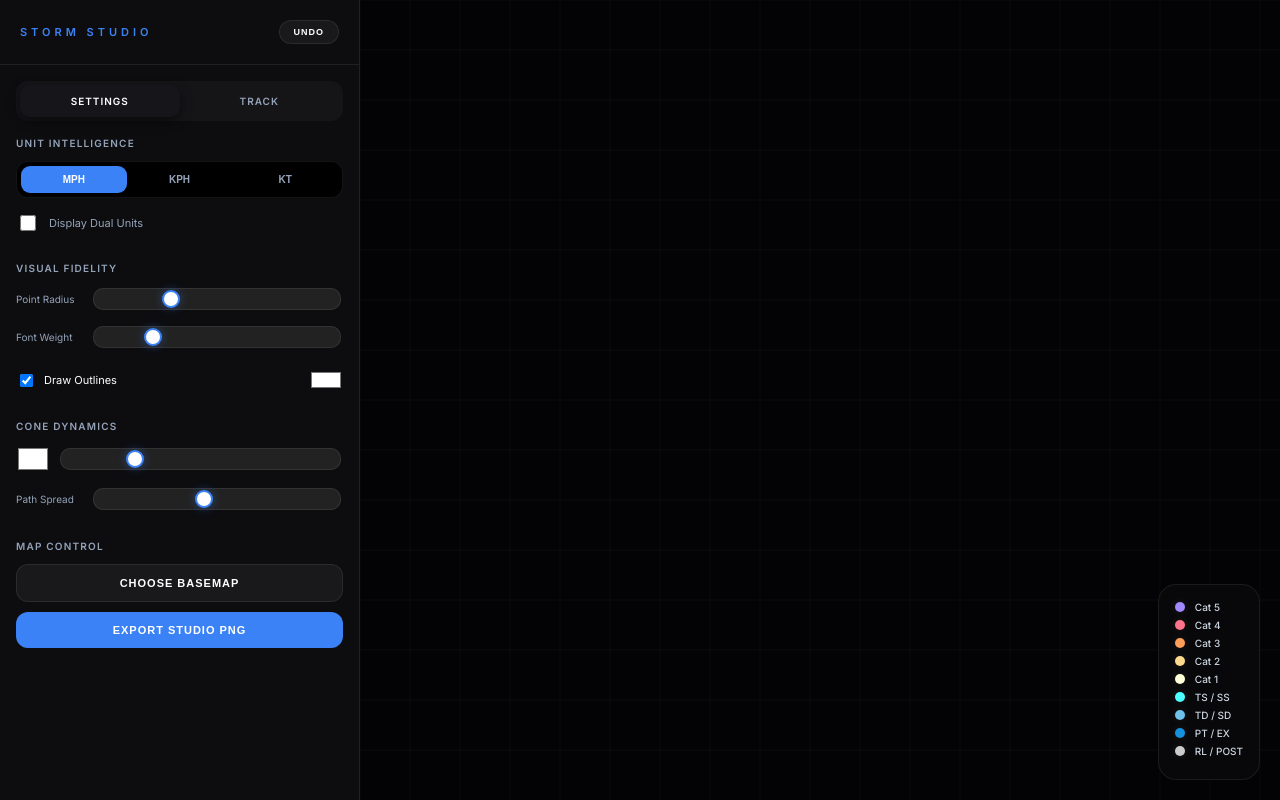
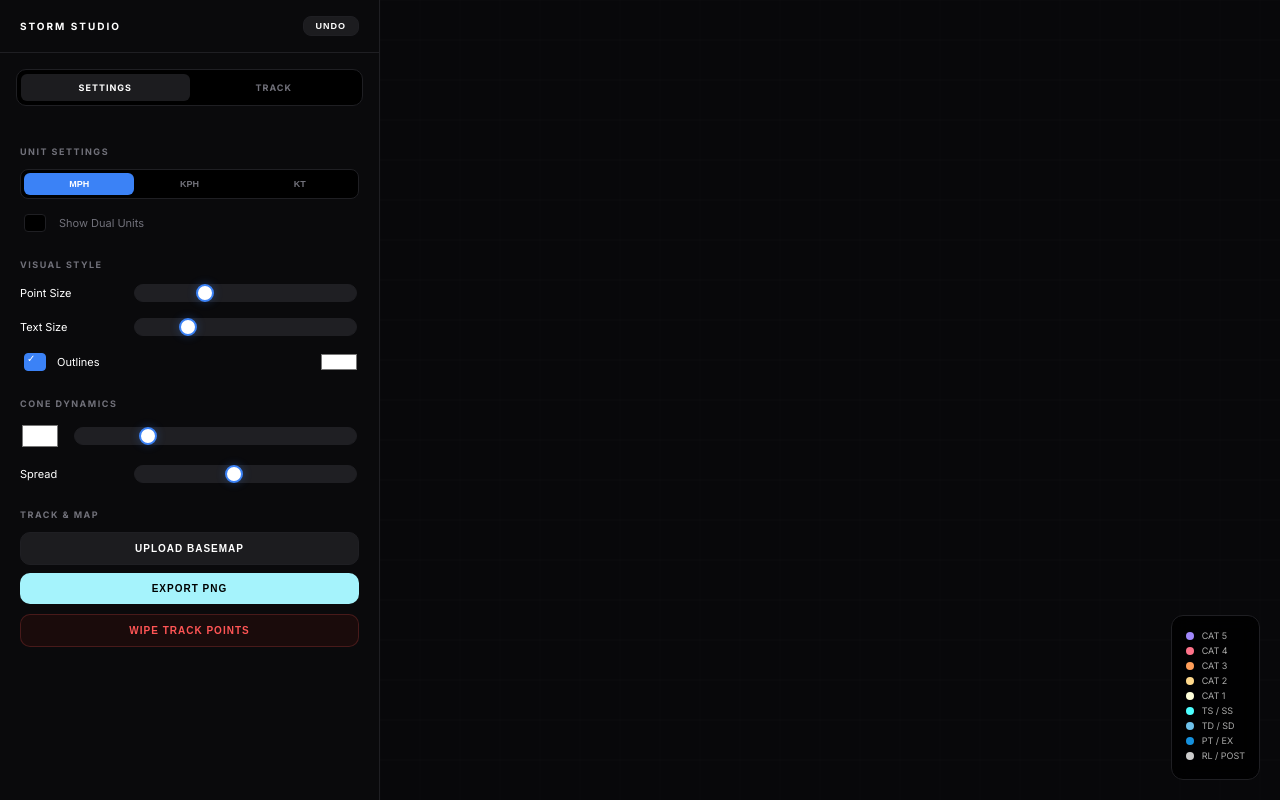
Before and after one commit to rightside124/Cyclone-Cone-Maker, a plain HTML site: page index.html in a window 1280 px wide. Drawn offline with Linux system fonts and the light colour scheme.

Commit message:
Update index.html

```diff
--- a/index.html
+++ b/index.html
@@ -4,117 +4,125 @@
     <meta charset="UTF-8">
     <meta name="viewport" content="width=device-width, initial-scale=1.0, maximum-scale=1.0, user-scalable=no">
     <title>Storm Studio | Pro</title>
-    <link href="https://fonts.googleapis.com/css2?family=Inter:wght@300;400;500;600&display=swap" rel="stylesheet">
+    <link href="https://fonts.googleapis.com/css2?family=Inter:wght@400;600;700&display=swap" rel="stylesheet">
     <style>
         :root {
             --accent: #3b82f6;
-            --bg: #030303;
-            --panel: #0d0d10;
-            --border: rgba(255, 255, 255, 0.08);
-            --card: #15151a;
-            --input-bg: #000000;
-            --text-dim: #94a3b8;
-            --radius: 14px;
+            --bg: #000000;
+            --panel: #0a0a0c;
+            --border: #1f1f23;
+            --card: #0d0d0f;
+            --input-bg: #000;
+            --text-dim: #71717a;
+            --sidebar-width: 380px;
+            --radius: 10px;
         }
         * { box-sizing: border-box; -webkit-tap-highlight-color: transparent; }
         body {
             font-family: 'Inter', sans-serif; background: var(--bg); color: #fff;
             margin: 0; display: flex; height: 100vh; overflow: hidden;
-            flex-direction: row;
         }
 
-        /* Sidebar Design */
+        /* Sidebar Layout */
         .sidebar {
-            width: 360px; background: var(--panel); border-right: 1px solid var(--border);
-            display: flex; flex-direction: column; z-index: 20; transition: transform 0.3s ease;
+            width: var(--sidebar-width); min-width: var(--sidebar-width);
+            background: var(--panel); border-right: 1px solid var(--border);
+            display: flex; flex-direction: column; z-index: 50;
         }
         .sidebar-header {
-            padding: 20px; border-bottom: 1px solid var(--border);
+            padding: 16px 20px; border-bottom: 1px solid var(--border);
             display: flex; justify-content: space-between; align-items: center;
         }
-        .sidebar-header h1 { font-size: 11px; margin: 0; text-transform: uppercase; letter-spacing: 4px; color: var(--accent); font-weight: 700; }
+        .sidebar-header h1 { font-size: 10px; margin: 0; text-transform: uppercase; letter-spacing: 2px; color: #fff; font-weight: 700; }
 
-        /* Modern Tabs */
-        .tabs { display: flex; padding: 4px; background: rgba(255,255,255,0.03); margin: 16px; border-radius: 12px; }
+        .tabs { display: flex; padding: 4px; background: #000; margin: 16px; border-radius: var(--radius); border: 1px solid var(--border); }
         .tab {
-            flex: 1; padding: 10px; font-size: 10px; text-transform: uppercase; letter-spacing: 1px;
-            text-align: center; cursor: pointer; color: var(--text-dim); transition: 0.3s cubic-bezier(0.4, 0, 0.2, 1);
-            border-radius: 10px; font-weight: 600;
+            flex: 1; padding: 8px; font-size: 9px; text-transform: uppercase; letter-spacing: 1px;
+            text-align: center; cursor: pointer; color: var(--text-dim); transition: 0.2s;
+            border-radius: 6px; font-weight: 700;
         }
-        .tab.active { color: #fff; background: var(--card); box-shadow: 0 4px 12px rgba(0,0,0,0.5); }
+        .tab.active { color: #fff; background: #1c1c1f; }
 
-        .tab-content { flex: 1; overflow-y: auto; padding: 0 16px 16px 16px; display: none; }
+        .tab-content { flex: 1; overflow-y: auto; padding: 0 20px 20px 20px; display: none; }
         .tab-content.active { display: block; }
 
-        .section { margin-bottom: 28px; }
-        label { font-size: 10px; text-transform: uppercase; color: var(--text-dim); letter-spacing: 1.2px; display: block; margin-bottom: 12px; font-weight: 600; }
+        .section-label { font-size: 9px; text-transform: uppercase; color: var(--text-dim); letter-spacing: 1.5px; display: block; margin: 24px 0 12px 0; font-weight: 700; }
 
-        /* Sleek Circle Sliders */
+        /* Studio Circle Sliders */
+        .slider-row { display: flex; align-items: center; gap: 12px; margin-bottom: 12px; }
+        .slider-label { font-size: 11px; width: 100px; color: #fff; }
         input[type="range"] {
-            -webkit-appearance: none; width: 100%; height: 5px; background: #222; border-radius: 10px; outline: none;
+            -webkit-appearance: none; flex: 1; height: 6px; background: #1f1f23; border-radius: 10px; outline: none;
         }
         input[type="range"]::-webkit-slider-thumb {
-            -webkit-appearance: none; width: 18px; height: 18px; background: #fff; border-radius: 50%; cursor: pointer;
-            border: 2px solid var(--accent); box-shadow: 0 0 10px rgba(59, 130, 246, 0.4);
+            -webkit-appearance: none; width: 18px; height: 18px; background: #fff; cursor: pointer; border-radius: 50%;
+            border: 2px solid var(--accent); box-shadow: 0 0 10px rgba(59, 130, 246, 0.3);
+        }
+
+        /* Rounded Square Checkboxes & Inputs */
+        input[type="checkbox"] {
+            -webkit-appearance: none;
+            width: 16px; height: 16px; border: 1px solid var(--border);
+            border-radius: 4px; background: #000; cursor: pointer; position: relative;
+        }
+        input[type="checkbox"]:checked { background: var(--accent); border-color: var(--accent); }
+        input[type="checkbox"]:checked::after {
+            content: '✓'; color: white; position: absolute; font-size: 10px; left: 2px; top: -1px;
         }
 
         input, select {
             background: var(--input-bg); border: 1px solid var(--border); color: #fff;
-            padding: 10px 12px; border-radius: 10px; font-size: 12px; width: 100%; transition: border 0.2s;
+            padding: 8px 10px; border-radius: 8px; font-size: 12px; width: 100%; transition: 0.2s;
         }
         input:focus { border-color: var(--accent); outline: none; }
 
         /* Point Cards */
         .point-card {
             background: var(--card); border: 1px solid var(--border);
-            padding: 14px; border-radius: 16px; margin-bottom: 12px;
-            box-shadow: 0 4px 20px rgba(0,0,0,0.2);
+            padding: 12px; border-radius: 10px; margin-bottom: 8px;
         }
-        .card-row { display: flex; gap: 8px; margin-bottom: 8px; align-items: center; }
-        .point-num { font-size: 11px; font-weight: 700; color: var(--accent); min-width: 28px; opacity: 0.8; }
+        .card-row { display: flex; gap: 6px; margin-bottom: 6px; align-items: center; }
+        .point-id { font-size: 10px; font-weight: 800; color: #3b82f6; width: 22px; }
 
-        /* Main Viewport */
-        .viewport { flex: 1; position: relative; background: #000; overflow: hidden; display: flex; align-items: center; justify-content: center; }
-        canvas { background: #050507; }
+        /* Viewport & Canvas */
+        .viewport {
+            flex: 1; position: relative; background: #050507; overflow: hidden;
+            display: flex; align-items: center; justify-content: center;
+        }
+        canvas { display: block; }
 
-        /* Sleek Legend */
         .legend {
-            position: absolute; bottom: 20px; right: 20px; background: rgba(10, 10, 12, 0.8);
-            padding: 16px; border-radius: 18px; border: 1px solid var(--border); backdrop-filter: blur(20px);
-            z-index: 5; font-size: 10px;
+            position: absolute; bottom: 20px; right: 20px; background: rgba(0,0,0,0.8);
+            padding: 14px; border-radius: 12px; border: 1px solid var(--border); backdrop-filter: blur(10px);
+            z-index: 10; font-size: 9px;
         }
-        .leg-item { display: flex; align-items: center; margin-bottom: 6px; gap: 10px; color: #cbd5e1; font-weight: 500; }
-        .dot { width: 10px; height: 10px; border-radius: 50%; box-shadow: 0 0 8px rgba(255,255,255,0.1); }
+        .leg-item { display: flex; align-items: center; margin-bottom: 4px; gap: 8px; color: #aaa; text-transform: uppercase; }
+        .dot { width: 8px; height: 8px; border-radius: 50%; }
 
-        /* Buttons */
+        /* Rounded Studio Buttons */
         .btn {
-            background: var(--accent); color: white; border: none; padding: 12px 16px;
-            border-radius: 12px; cursor: pointer; font-size: 11px; font-weight: 700; transition: 0.2s;
+            background: var(--accent); color: white; border: none; padding: 10px;
+            border-radius: 10px; cursor: pointer; font-size: 10px; font-weight: 700; transition: 0.2s;
             text-transform: uppercase; letter-spacing: 1px; width: 100%;
         }
-        .btn-secondary { background: rgba(255,255,255,0.05); color: #fff; border: 1px solid var(--border); }
-        .btn-secondary:hover { background: rgba(255,255,255,0.1); }
-        .btn-danger { background: #1a0b0b; color: #ff5555; border: 1px solid rgba(255,85,85,0.2); }
+        .btn-secondary { background: #1c1c1f; color: #fff; border: 1px solid var(--border); margin-bottom: 8px; }
+        .btn-danger { background: #1a0b0b; color: #ff5555; border: 1px solid rgba(255,85,85,0.2); margin-top: 10px; }
 
-        /* Pill Unit Toggle */
-        .unit-toggle {
-            display: flex; background: #000; border-radius: 12px; padding: 4px; border: 1px solid var(--border);
+        .pill-toggle { display: flex; background: #000; border-radius: 8px; padding: 3px; border: 1px solid var(--border); }
+        .pill {
+            flex: 1; border: none; background: none; color: var(--text-dim); font-size: 9px;
+            padding: 6px; cursor: pointer; border-radius: 6px; font-weight: 700; transition: 0.2s;
         }
-        .unit-pill {
-            flex: 1; border: none; background: none; color: var(--text-dim); font-size: 10px; padding: 8px;
-            cursor: pointer; border-radius: 9px; font-weight: 700; transition: 0.3s;
-        }
-        .unit-pill.active { background: var(--accent); color: white; }
+        .pill.active { background: #3b82f6; color: white; }
 
         @media (max-width: 768px) {
             body { flex-direction: column; }
-            .sidebar { width: 100%; height: 45vh; order: 2; border-right: none; border-top: 1px solid var(--border); }
-            .viewport { height: 55vh; order: 1; }
-            .legend { scale: 0.85; bottom: 10px; right: 10px; }
+            .sidebar { width: 100%; height: 45%; order: 2; border-right: none; border-top: 1px solid var(--border); }
+            .viewport { height: 55%; order: 1; }
         }
 
         ::-webkit-scrollbar { width: 4px; }
-        ::-webkit-scrollbar-thumb { background: #333; border-radius: 10px; }
+        ::-webkit-scrollbar-thumb { background: #222; border-radius: 10px; }
     </style>
 </head>
 <body>
@@ -122,7 +130,7 @@
     <div class="sidebar">
         <div class="sidebar-header">
             <h1>Storm Studio</h1>
-            <button class="btn btn-secondary" style="width:auto; padding:6px 14px; font-size:9px" onclick="undo()">Undo</button>
+            <button class="btn btn-secondary" style="width:auto; padding:4px 12px; margin:0; font-size:9px; border-radius:8px;" onclick="undo()">Undo</button>
         </div>
 
         <div class="tabs">
@@ -131,59 +139,54 @@
         </div>
 
         <div id="controls" class="tab-content active">
-            <div class="section">
-                <label>Unit Intelligence</label>
-                <div class="unit-toggle" id="unitToggle">
-                    <button class="unit-pill active" onclick="setUnit('mph')">MPH</button>
-                    <button class="unit-pill" onclick="setUnit('kph')">KPH</button>
-                    <button class="unit-pill" onclick="setUnit('kt')">KT</button>
+            <span class="section-label">Unit Settings</span>
+            <div class="pill-toggle">
+                <button class="pill active" onclick="setUnit('mph')">MPH</button>
+                <button class="pill" onclick="setUnit('kph')">KPH</button>
+                <button class="pill" onclick="setUnit('kt')">KT</button>
             </div>
-                <div style="display:flex; align-items:center; gap:10px; margin-top:14px;">
-                    <input type="checkbox" id="showMultiUnit" style="width:16px; height:16px; border-radius:4px;">
-                    <span style="font-size:11px; color:var(--text-dim)">Display Dual Units</span>
-                </div>
+            <div style="display:flex; align-items:center; gap:10px; margin-top:12px;">
+                <input type="checkbox" id="showMultiUnit">
+                <span style="font-size:11px; color:var(--text-dim)">Show Dual Units</span>
             </div>
 
-            <div class="section">
-                <label>Visual Fidelity</label>
-                <div class="card-row">
-                    <span style="font-size:10px; width:90px; color:var(--text-dim)">Point Radius</span>
+            <span class="section-label">Visual Style</span>
+            <div class="slider-row">
+                <span class="slider-label">Point Size</span>
                 <input type="range" id="pointSize" min="4" max="22" value="9">
             </div>
-                <div class="card-row" style="margin-top:12px">
-                    <span style="font-size:10px; width:90px; color:var(--text-dim)">Font Weight</span>
+            <div class="slider-row">
+                <span class="slider-label">Text Size</span>
                 <input type="range" id="textSize" min="8" max="24" value="11">
             </div>
-                <div class="card-row" style="margin-top:18px">
-                    <input type="checkbox" id="pointOutline" checked style="width:auto">
-                    <span style="font-size:11px">Draw Outlines</span>
-                    <input type="color" id="outlineColor" value="#ffffff" style="width:34px; height:24px; padding:0; border:none; background:none; margin-left:auto; cursor:pointer;">
+            <div style="display:flex; justify-content:space-between; align-items:center; margin-top:10px">
+                <div style="display:flex; align-items:center; gap:8px">
+                    <input type="checkbox" id="pointOutline" checked>
+                    <span style="font-size:11px">Outlines</span>
                 </div>
+                <input type="color" id="outlineColor" value="#ffffff" style="width:40px; height:24px; padding:0; border:none; background:none;">
             </div>
 
-            <div class="section">
-                <label>Cone Dynamics</label>
-                <div class="card-row">
-                    <input type="color" id="coneColor" value="#ffffff" style="width:40px; height:30px; padding:0; border:none; background:none; cursor:pointer;">
+            <span class="section-label">Cone Dynamics</span>
+            <div class="slider-row">
+                <input type="color" id="coneColor" value="#ffffff" style="width:40px; height:30px; padding:0; border:none; background:none;">
                 <input type="range" id="coneOpacity" min="1" max="10" value="3">
             </div>
-                <div class="card-row" style="margin-top:12px">
-                    <span style="font-size:10px; width:90px; color:var(--text-dim)">Path Spread</span>
+            <div class="slider-row">
+                <span class="slider-label">Spread</span>
                 <input type="range" id="coneGrowth" min="5" max="200" value="90">
             </div>
-            </div>
 
-            <div class="section">
-                <label>Map Control</label>
-                <button class="btn btn-secondary" style="margin-bottom:10px" onclick="document.getElementById('imageLoader').click()">Choose Basemap</button>
+            <span class="section-label">Track & Map</span>
+            <button class="btn btn-secondary" onclick="document.getElementById('imageLoader').click()">Upload Basemap</button>
             <input type="file" id="imageLoader" accept="image/*" style="display:none">
-                <button class="btn" onclick="confirmExport()">Export Studio PNG</button>
-            </div>
+            <button class="btn" style="background:#a5f3fc; color:#000" onclick="confirmExport()">Export PNG</button>
+
+            <button class="btn btn-danger" onclick="resetPoints()">Wipe Track Points</button>
         </div>
 
         <div id="points" class="tab-content">
             <div id="pointList"></div>
-            <button class="btn btn-danger" style="margin-top:10px;" onclick="resetPoints()">Wipe Track</button>
         </div>
     </div>
 
@@ -196,7 +199,6 @@
     const canvas = document.getElementById('stormCanvas');
     const ctx = canvas.getContext('2d');
 
-    // Official Category Color Scheme
     const SCHEME = [
         { label: "Cat 5", min: 157, color: "#A188FC" },
         { label: "Cat 4", min: 130, color: "#FF738A" },
@@ -216,8 +218,23 @@
 
     function resizeCanvas() {
         const container = canvas.parentElement;
-        canvas.width = container.clientWidth;
-        canvas.height = container.clientHeight;
+        const availableWidth = container.clientWidth;
+        const availableHeight = container.clientHeight;
+
+        if (bgImage) {
+            const imgAspect = bgImage.width / bgImage.height;
+            const viewAspect = availableWidth / availableHeight;
+            if (viewAspect > imgAspect) {
+                canvas.height = availableHeight;
+                canvas.width = availableHeight * imgAspect;
+            } else {
+                canvas.width = availableWidth;
+                canvas.height = availableWidth / imgAspect;
+            }
+        } else {
+            canvas.width = availableWidth;
+            canvas.height = availableHeight;
+        }
         draw();
     }
     window.addEventListener('resize', resizeCanvas);
@@ -233,9 +250,7 @@
     function setUnit(unit) {
         const oldUnit = currentUnit;
         currentUnit = unit;
-        document.querySelectorAll('.unit-pill').forEach(b => {
-            b.classList.toggle('active', b.innerText.toLowerCase() === unit);
-        });
+        document.querySelectorAll('.pill').forEach(b => b.classList.toggle('active', b.innerText.toLowerCase() === unit));
         points.forEach(p => p.wind = convertWind(p.wind, oldUnit, unit));
         updateSidebar();
         draw();
@@ -246,12 +261,10 @@
         if (from === 'mph') mph = val;
         else if (from === 'kph') mph = val / 1.60934;
         else if (from === 'kt') mph = val * 1.15078;
-
         let result;
         if (to === 'mph') result = mph;
         else if (to === 'kph') result = mph * 1.60934;
         else if (to === 'kt') result = mph / 1.15078;
-
         return Math.round(result / 5) * 5;
     }
 
@@ -260,7 +273,7 @@
             const reader = new FileReader();
             reader.onload = (event) => {
                 bgImage = new Image();
-                bgImage.onload = draw;
+                bgImage.onload = resizeCanvas;
                 bgImage.src = event.target.result;
             };
             reader.readAsDataURL(this.files[0]);
@@ -271,12 +284,11 @@
         ctx.clearRect(0, 0, canvas.width, canvas.height);
         if (bgImage) ctx.drawImage(bgImage, 0, 0, canvas.width, canvas.height);
         else {
-            ctx.fillStyle = "#030305"; ctx.fillRect(0,0,canvas.width, canvas.height);
-            ctx.strokeStyle = "rgba(255,255,255,0.03)";
-            for(let i=0; i<canvas.width; i+=50) { ctx.beginPath(); ctx.moveTo(i,0); ctx.lineTo(i,canvas.height); ctx.stroke(); }
-            for(let i=0; i<canvas.height; i+=50) { ctx.beginPath(); ctx.moveTo(0,i); ctx.lineTo(canvas.width,i); ctx.stroke(); }
+            ctx.fillStyle = "#08080a"; ctx.fillRect(0,0,canvas.width, canvas.height);
+            ctx.strokeStyle = "rgba(255,255,255,0.02)";
+            for(let i=0; i<canvas.width; i+=40) { ctx.beginPath(); ctx.moveTo(i,0); ctx.lineTo(i,canvas.height); ctx.stroke(); }
+            for(let i=0; i<canvas.height; i+=40) { ctx.beginPath(); ctx.moveTo(0,i); ctx.lineTo(canvas.width,i); ctx.stroke(); }
         }
-
         if (points.length >= 2) renderCone();
         renderPoints();
     }
@@ -337,11 +349,11 @@
 
             if(i < points.length - 1) {
                 ctx.beginPath();
-                ctx.setLineDash([5, 5]);
+                ctx.setLineDash([4, 4]);
                 ctx.moveTo(p.x, p.y);
                 ctx.lineTo(points[i+1].x, points[i+1].y);
-                ctx.strokeStyle = "rgba(255,255,255,0.2)";
-                ctx.lineWidth = 1.5;
+                ctx.strokeStyle = "rgba(255,255,255,0.25)";
+                ctx.lineWidth = 1;
                 ctx.stroke();
                 ctx.setLineDash([]);
             }
@@ -352,35 +364,44 @@
             ctx.fill();
             if (hasOutline) {
                 ctx.strokeStyle = oColor;
-                ctx.lineWidth = 2.5;
+                ctx.lineWidth = 2;
                 ctx.stroke();
             }
 
             if (p.showLabel) {
-                ctx.shadowColor = "rgba(0,0,0,0.8)"; ctx.shadowBlur = 4;
-                ctx.fillStyle = "#fff";
-                ctx.font = `600 ${tSize}px Inter`;
+                // Legibility Enhancement: Halo/Outline logic
+                ctx.textAlign = "left";
+                ctx.textBaseline = "middle";
+                ctx.lineJoin = "round";
+
+                const drawTextWithHalo = (text, x, y, size, weight = "600", alpha = 1) => {
+                    ctx.font = `${weight} ${size}px Inter`;
+                    // Draw thick background halo for contrast
+                    ctx.strokeStyle = "rgba(0,0,0,0.7)";
+                    ctx.lineWidth = 4;
+                    ctx.strokeText(text, x, y);
+                    // Draw actual text
+                    ctx.fillStyle = `rgba(255,255,255,${alpha})`;
+                    ctx.fillText(text, x, y);
+                };
 
                 let dateStr = "";
                 if(p.date) {
-                    const parts = p.date.split('-');
-                    if(parts.length > 2) dateStr = `${parts[1]}/${parts[2]}`;
+                    const d = p.date.split('-');
+                    if(d.length === 3) dateStr = `${d[1]}/${d[2]}`;
                 }
                 let timeStr = p.time ? p.time.split(':')[0] + "z" : "";
 
                 let header = `${p.name} ${dateStr} ${timeStr}`.trim();
-                ctx.fillText(header, p.x + pRadius + 10, p.y - 1);
+                drawTextWithHalo(header, p.x + pRadius + 8, p.y - (tSize/2), tSize, "600", 1);
 
-                ctx.font = `500 ${tSize - 1.5}px Inter`;
-                ctx.fillStyle = "rgba(255,255,255,0.85)";
                 let windLabel = `${p.wind} ${currentUnit}`;
                 if(showMulti) {
                     const altUnit = currentUnit === 'mph' ? 'kph' : 'mph';
                     windLabel += ` / ${convertWind(p.wind, currentUnit, altUnit)} ${altUnit}`;
                 }
                 let subLabel = `${windLabel}${p.press ? ' | ' + p.press + 'mb' : ''}`;
-                ctx.fillText(subLabel, p.x + pRadius + 10, p.y + tSize + 1);
-                ctx.shadowBlur = 0;
+                drawTextWithHalo(subLabel, p.x + pRadius + 8, p.y + (tSize/2) + 2, tSize - 1, "500", 0.85);
             }
         });
     }
@@ -393,23 +414,22 @@
             div.className = 'point-card';
             div.innerHTML = `
                 <div class="card-row">
-                    <span class="point-num">#${i+1}</span>
-                    <select onchange="points[${i}].name=this.value; draw();">
-                        <option value="" ${p.name==''?'selected':''}>TYPE</option>
+                    <span class="point-id">#${i+1}</span>
+                    <select onchange="points[${i}].name=this.value; draw();" style="flex:2">
+                        <option value="">TYPE</option>
+                        <option value="PT" ${p.name=='PT'?'selected':''}>PT</option>
                         <option value="EX" ${p.name=='EX'?'selected':''}>EX</option>
-                        <option value="PT" ${p.name=='PT'?'selected':''}>PT</option>
+                        <option value="SD" ${p.name=='SD'?'selected':''}>SD</option>
                         <option value="RL" ${p.name=='RL'?'selected':''}>RL</option>
                         <option value="POST" ${p.name=='POST'?'selected':''}>POST</option>
                     </select>
-                    <input type="number" value="${p.wind}" oninput="points[${i}].wind=parseInt(this.value); draw();" placeholder="${currentUnit.toUpperCase()}">
-                    <input type="checkbox" ${p.showLabel ? 'checked' : ''} onchange="points[${i}].showLabel=this.checked; draw();" style="width:auto">
+                    <input type="number" value="${p.wind}" oninput="points[${i}].wind=parseInt(this.value); draw();" style="flex:1">
+                    <input type="checkbox" ${p.showLabel ? 'checked' : ''} onchange="points[${i}].showLabel=this.checked; draw();">
                 </div>
                 <div class="card-row">
-                    <input type="number" value="${p.press || ''}" oninput="points[${i}].press=this.value; draw();" placeholder="PRESSURE (MB)" style="flex:1">
-                </div>
-                <div class="card-row">
-                    <input type="date" value="${p.date}" oninput="points[${i}].date=this.value; draw();">
-                    <input type="time" value="${p.time}" oninput="points[${i}].time=this.value; draw();">
+                    <input type="number" value="${p.press || ''}" oninput="points[${i}].press=this.value; draw();" placeholder="mb" style="flex:1">
+                    <input type="date" value="${p.date}" oninput="points[${i}].date=this.value; draw();" style="flex:1.5">
+                    <input type="time" value="${p.time}" oninput="points[${i}].time=this.value; draw();" style="flex:1">
                 </div>
             `;
             list.appendChild(div);
@@ -458,7 +478,7 @@
 
     function confirmExport() {
         const link = document.createElement('a');
-        link.download = `Storm_Studio_Track.png`;
+        link.download = `Storm_Track.png`;
         link.href = canvas.toDataURL('image/png');
         link.click();
     }
```
Lines whose indentation alone changed are shown as unchanged.
